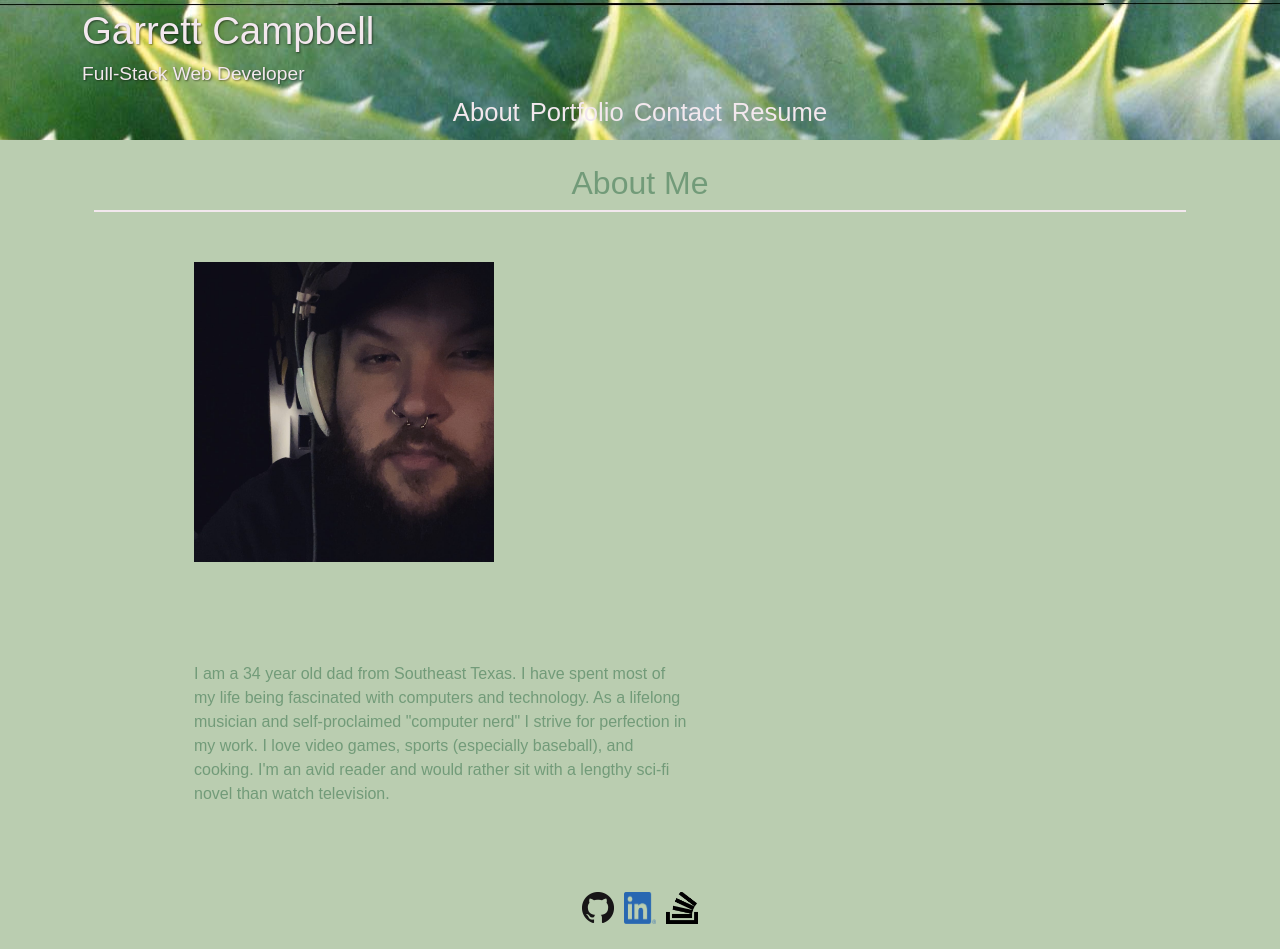
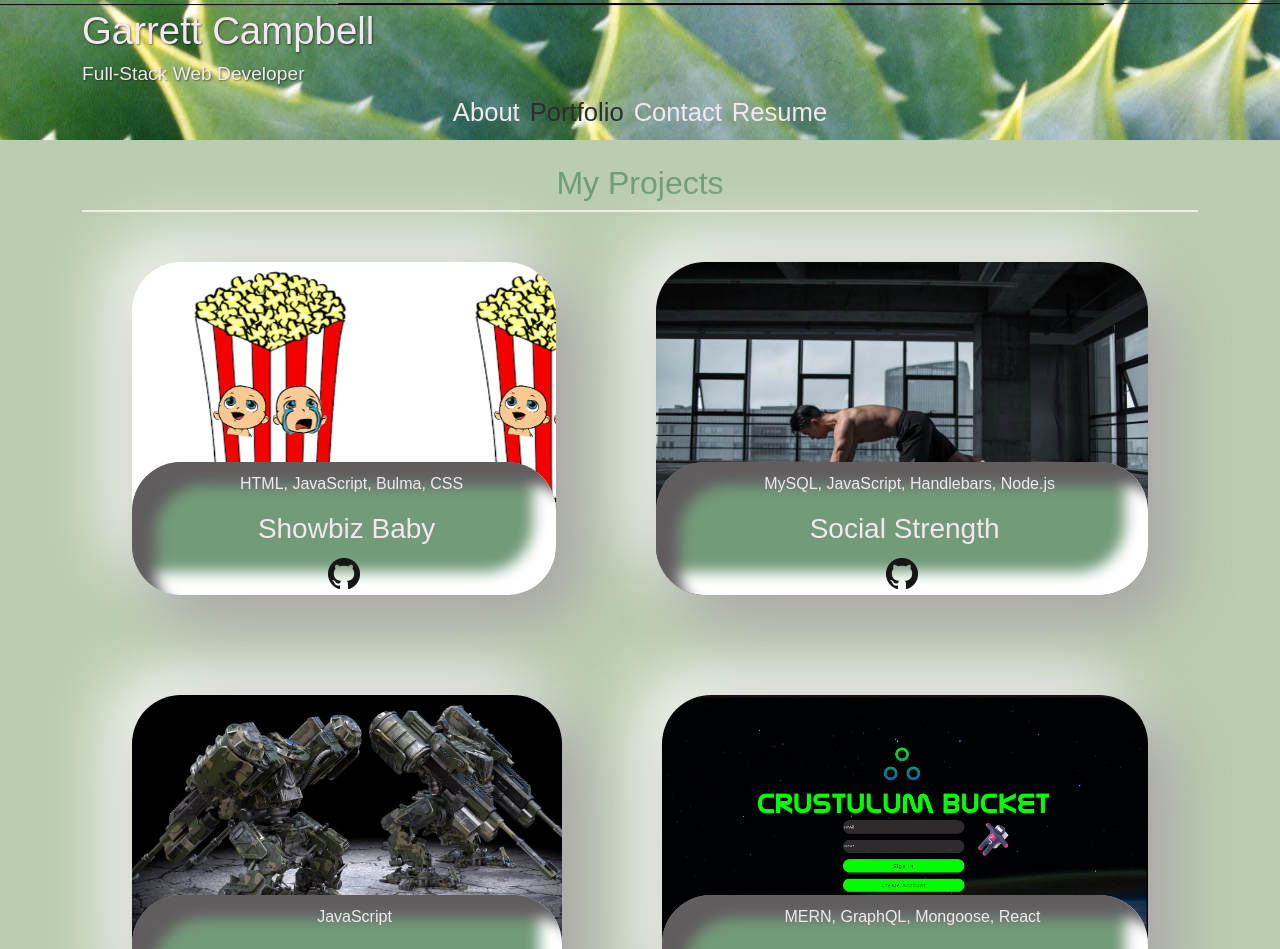
Before and after one commit to swvmpdad/Garrett-C-Portfolio, a React (Create React App) app: page /portfoliosis/portfolio in a window 1280 px wide. Shown: the top 949 px of the page. Built offline with nearby package versions, Linux system fonts and the light colour scheme.

Commit message:
centered text on project name and trying link fix again

```diff
--- a/src/App.css
+++ b/src/App.css
@@ -184,6 +184,7 @@ h2 {
   margin-top: 200px;
   margin-bottom: 0px;
   width: 100%;
+  text-align: center;
 }
 
 .project-name p {
--- a/src/App.js
+++ b/src/App.js
@@ -15,23 +15,23 @@ function App() {
               <div className="container">
                   <Routes>
                       <Route
-                          path='/about'
+                          path='/portfoliosis/about'
                           element={<About />}
                       />
                       <Route
-                          path='/portfolio'
+                          path='/portfoliosis/portfolio'
                           element={<Portfolio />}
                       />
                       <Route
-                          path='/contact'
+                          path='/portfoliosis/contact'
                           element={<Contact />}
                       />
                       <Route
-                          path='/resume'
+                          path='/portfoliosis/resume'
                           element={<ResumePage />}
                       />
                       <Route
-                          path='/*'
+                          path='/portfoliosis/*'
                           element={<About />}
                       />
                   </Routes>
--- a/src/components/Header/index.js
+++ b/src/components/Header/index.js
@@ -10,10 +10,10 @@ const Header = () => {
             <div className="header-photo"></div>
           <nav className="text-center">
               <>
-                <NavLink activeclassname="active" exact="true" to="/about">About</NavLink>
-                <NavLink activeclassname="active" exact="true" to="/portfolio">Portfolio</NavLink>
-                <NavLink activeclassname="active" exact="true" to="/contact">Contact</NavLink>
-                <NavLink activeclassname="active" exact="true" to="/resume">Resume</NavLink>
+                <NavLink activeclassname="active" exact="true" to="/portfoliosis/about">About</NavLink>
+                <NavLink activeclassname="active" exact="true" to="/portfoliosis/portfolio">Portfolio</NavLink>
+                <NavLink activeclassname="active" exact="true" to="/portfoliosis/contact">Contact</NavLink>
+                <NavLink activeclassname="active" exact="true" to="/portfoliosis/resume">Resume</NavLink>
               </>
           </nav>
         </div>
--- a/src/pages/Portfolio.js
+++ b/src/pages/Portfolio.js
@@ -39,7 +39,7 @@ const Portfolio = () => {
                         <div className="project" id="crustulum-bucket">
                             <figure className="project-name">
                                 <p>
-                                    MERN, GraphQL, Mongoose, JWT, React
+                                    MERN, GraphQL, Mongoose, React
                                 </p>
                                 <a target="blank" href="https://crustulum-bucket.herokuapp.com"><h3>Crustulum Bucket</h3></a>
                                 <a target="blank" href="https://github.com/swvmpdad/Crustulum-Bucket"><img src={github} height="32px" width="32px" alt="GitHub logo"></img></a>
```
